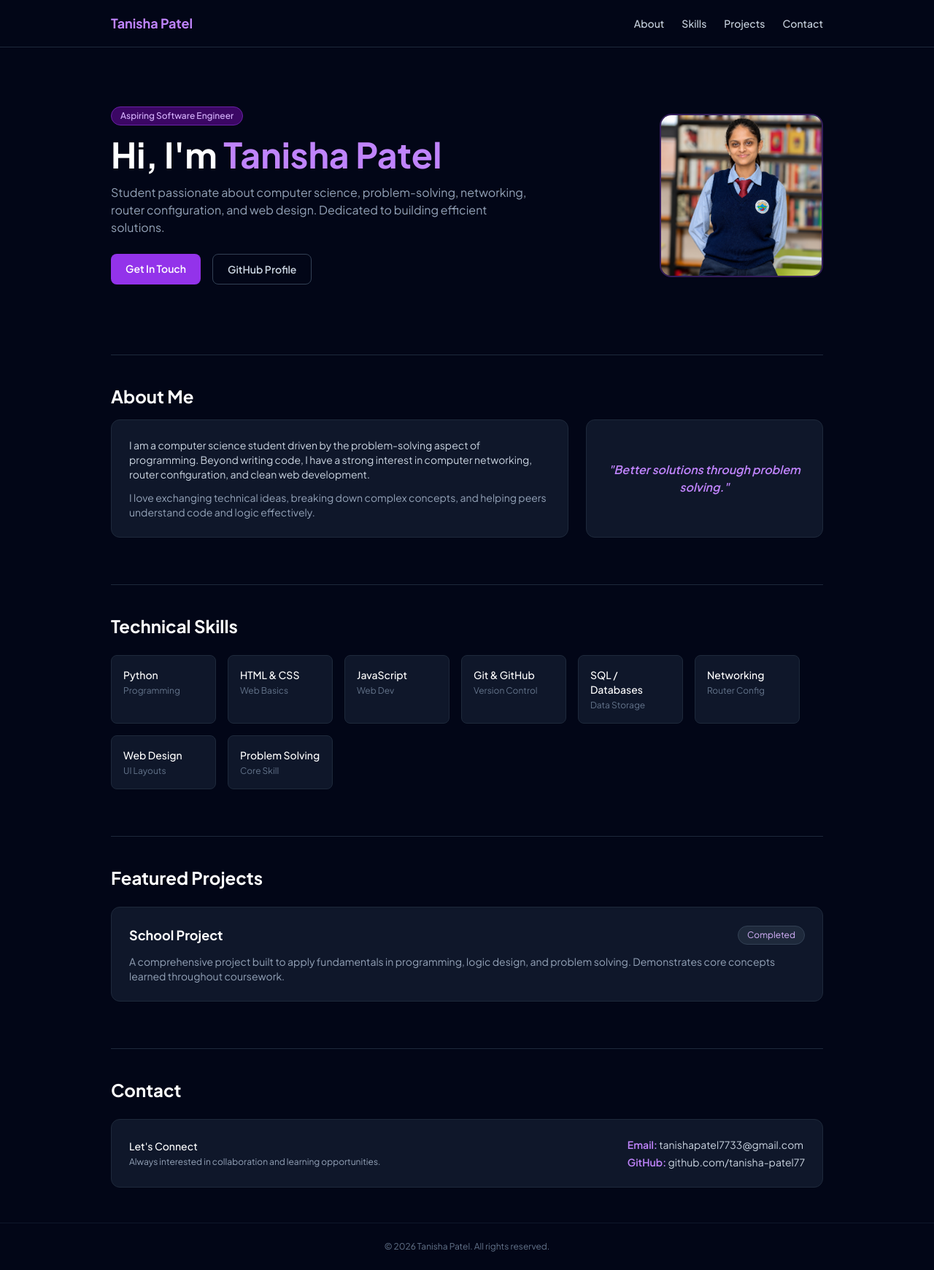
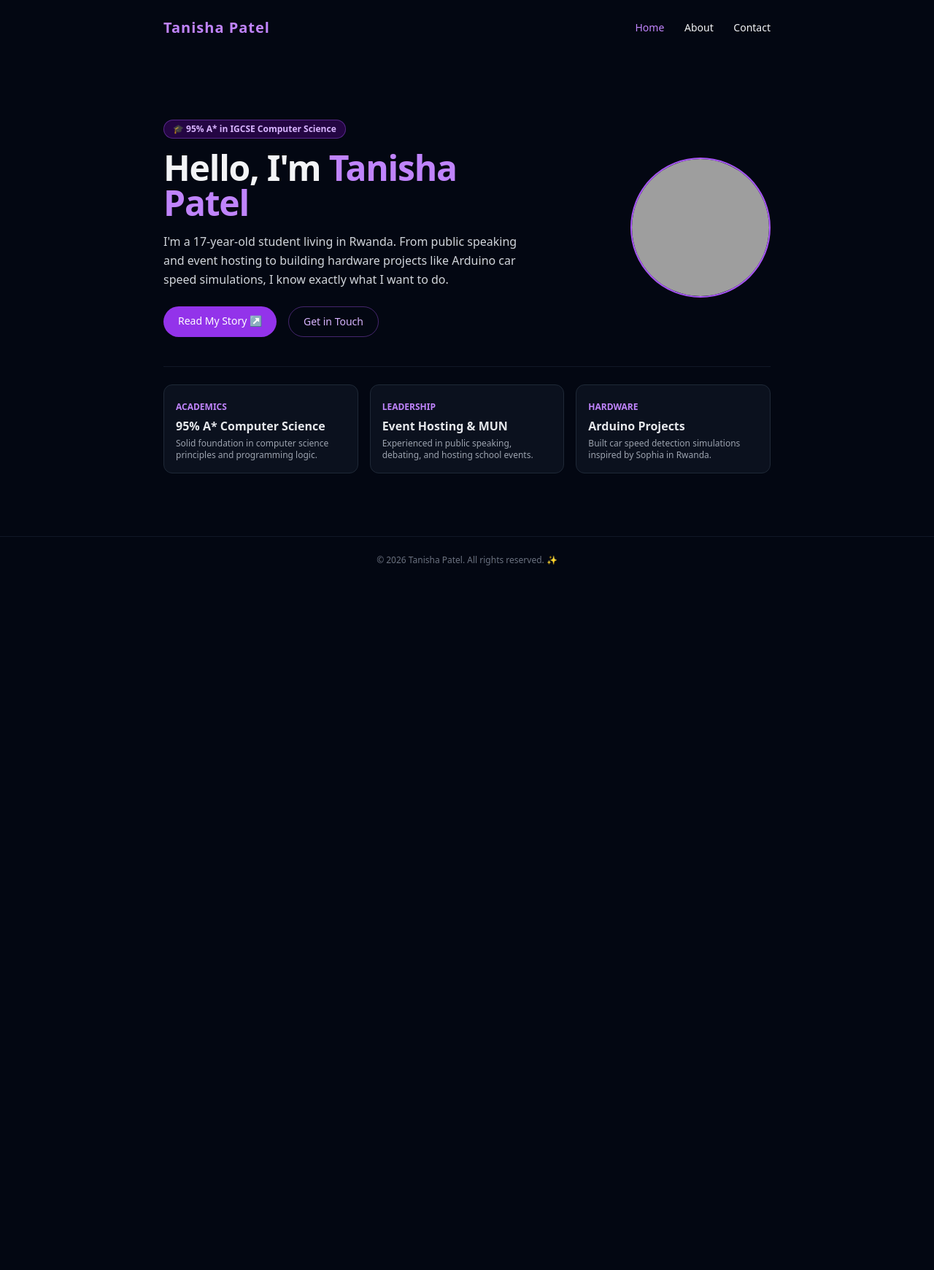
Before and after one commit to tanisha-patel77/my-first-portfolio, a Django app: page / in a window 1280 px wide. Shown: the whole page at 73% size. After the commit the page ends 775 px from the top, so only its background shows below. Run offline with Django 4.2, Linux system fonts and the light colour scheme; some libraries are stand-ins or nearby versions; grey boxes are pictures that could not be loaded.

Commit message:
updated my html pages into smth better with linked pages

```diff
--- a/myportfolio/views.py
+++ b/myportfolio/views.py
@@ -4,3 +4,9 @@ from django.shortcuts import render
 
 def home(request):
     return render(request,'portfolio/index.html')
+
+def contact(request):
+    return render(request,'portfolio/contactme.html')
+
+def aboutme(request):
+    return render(request,'portfolio/aboutme.html')
--- a/portfolio/urls.py
+++ b/portfolio/urls.py
@@ -22,4 +22,9 @@ urlpatterns = [
     path('admin/', admin.site.urls),
 
     path('',views.home,name='home'),
+
+    path('contactme/',views.contact,name='contact'),
+
+    path('aboutme/',views.aboutme,name='aboutme'),
+
 ]
--- a/templates/portfolio/index.html
+++ b/templates/portfolio/index.html
@@ -1,156 +1,86 @@
-{% load static %}
 <!DOCTYPE html>
 <html lang="en">
 <head>
     <meta charset="UTF-8">
     <meta name="viewport" content="width=device-width, initial-scale=1.0">
-    <title>Tanisha Patel — Portfolio</title>
+    <title>Home - Tanisha Patel</title>
     <!-- Tailwind CSS CDN -->
     <script src="https://cdn.tailwindcss.com"></script>
-    <!-- Google Font: Plus Jakarta Sans -->
-    <link href="https://fonts.googleapis.com/css2?family=Plus+Jakarta+Sans:wght@400;500;600;700&display=swap" rel="stylesheet">
-    <style>
-        body { font-family: 'Plus Jakarta Sans', sans-serif; }
-    </style>
 </head>
-<body class="bg-slate-950 text-slate-100 min-h-screen">
+<body class="bg-gray-950 text-gray-100 font-sans min-h-screen flex flex-col justify-between">
 
-<!-- NAVIGATION -->
-<header class="sticky top-0 bg-slate-950 border-b border-slate-800 z-50">
-    <div class="max-w-5xl mx-auto px-6 h-16 flex items-center justify-between">
-        <a href="#" class="font-bold text-lg text-purple-400">Tanisha Patel</a>
-        <nav class="flex gap-6 text-sm text-slate-300 font-medium">
-            <a href="#about" class="hover:text-purple-400">About</a>
-            <a href="#skills" class="hover:text-purple-400">Skills</a>
-            <a href="#projects" class="hover:text-purple-400">Projects</a>
-            <a href="#contact" class="hover:text-purple-400">Contact</a>
-        </nav>
+<!-- Navbar -->
+<nav class="flex justify-between items-center px-8 py-6 max-w-4xl mx-auto w-full">
+    <h1 class="text-xl font-bold tracking-wider text-purple-400">Tanisha Patel</h1>
+    <div class="space-x-6 text-sm">
+        <a href="index.html" class="text-purple-400 font-medium">Home</a>
+        <a href="about.html" class="hover:text-purple-400 transition">About</a>
+        <a href="contact.html" class="hover:text-purple-400 transition">Contact</a>
     </div>
-</header>
+</nav>
 
-<main class="max-w-5xl mx-auto px-6 py-12 space-y-16">
+<!-- Hero Section -->
+<main class="max-w-4xl mx-auto px-8 py-10 space-y-10 w-full">
 
-    <!-- HERO SECTION -->
-    <section class="flex flex-col-reverse md:flex-row items-center justify-between gap-10 py-8">
-        <div class="space-y-4 max-w-xl">
-                <span class="inline-block px-3 py-1 bg-purple-950 text-purple-300 border border-purple-800 rounded-full text-xs font-medium">
-                    Aspiring Software Engineer
-                </span>
-            <h1 class="text-4xl sm:text-5xl font-bold text-white">
-                Hi, I'm <span class="text-purple-400">Tanisha Patel</span>
-            </h1>
-            <p class="text-slate-400 text-base">
-                Student passionate about computer science, problem-solving, networking, router configuration, and web design. Dedicated to building efficient solutions.
+    <div class="flex flex-col md:flex-row items-center justify-between gap-8">
+        <div class="space-y-4 max-w-lg">
+            <!-- Achievement Badge -->
+            <div class="inline-block bg-purple-950/60 border border-purple-500/40 text-purple-300 text-xs px-3 py-1 rounded-full font-semibold">
+                🎓 95% A* in IGCSE Computer Science
+            </div>
+
+            <h2 class="text-3xl md:text-5xl font-extrabold tracking-tight">
+                Hello, I'm <span class="text-purple-400">Tanisha Patel</span>
+            </h2>
+
+            <p class="text-gray-300 text-base leading-relaxed">
+                I'm a 17-year-old student living in Rwanda. From public speaking and event hosting to building hardware projects like Arduino car speed simulations, I know exactly what I want to do.
             </p>
-            <div class="flex gap-4 pt-2">
-                <a href="#contact" class="bg-purple-600 hover:bg-purple-500 text-white font-semibold text-sm px-5 py-2.5 rounded-lg transition">
-                    Get In Touch
+
+            <div class="pt-2 flex gap-4">
+                <a href="about.html" class="bg-purple-600 hover:bg-purple-700 text-white px-5 py-2.5 rounded-full font-medium text-sm transition">
+                    Read My Story ↗
                 </a>
-                <a href="https://github.com/tanisha-patel77" target="_blank" class="border border-slate-700 hover:border-slate-500 text-slate-300 font-semibold text-sm px-5 py-2.5 rounded-lg transition">
-                    GitHub Profile
+                <a href="contact.html" class="border border-purple-500/40 hover:border-purple-400 text-purple-300 px-5 py-2.5 rounded-full font-medium text-sm transition">
+                    Get in Touch
                 </a>
             </div>
         </div>
 
-        <!-- PROFILE PHOTO PLACEHOLDER -->
-        <div>
-            <div class="w-48 h-48 sm:w-56 sm:h-56 rounded-2xl overflow-hidden border-2 border-purple-500/30">
-                <img src="{% static 'POTFOLIO_IMAGE.png' %}" alt="Tanisha Patel" class="w-full h-full object-cover">
+        <!-- Profile Picture Placeholder -->
+        <div class="w-48 h-48 rounded-full border-2 border-purple-500 overflow-hidden bg-gray-900 flex items-center justify-center text-gray-500 shrink-0">
+            <div class="w-48 h-48 rounded-full border-2 border-purple-500 overflow-hidden shrink-0">
+                <img src="static/PORTFOLIO_IMAGE.png" alt="Tanisha Patel" class="w-full h-full object-cover">
             </div>
         </div>
-    </section>
+    </div>
 
-    <!-- ABOUT SECTION -->
-    <section id="about" class="space-y-4 border-t border-slate-800 pt-10">
-        <h2 class="text-2xl font-bold text-white">About Me</h2>
-        <div class="flex flex-col md:flex-row gap-6">
-            <div class="flex-1 bg-slate-900 border border-slate-800 p-6 rounded-xl space-y-3">
-                <p class="text-slate-300 text-sm">
-                    I am a computer science student driven by the problem-solving aspect of programming. Beyond writing code, I have a strong interest in computer networking, router configuration, and clean web development.
-                </p>
-                <p class="text-slate-400 text-sm">
-                    I love exchanging technical ideas, breaking down complex concepts, and helping peers understand code and logic effectively.
-                </p>
-            </div>
-            <div class="w-full md:w-1/3 bg-slate-900 border border-slate-800 p-6 rounded-xl flex items-center justify-center text-center">
-                <p class="text-purple-400 font-semibold text-base italic">"Better solutions through problem solving."</p>
-            </div>
+    <!-- Quick Highlights Grid -->
+    <div class="grid grid-cols-1 md:grid-cols-3 gap-4 pt-6 border-t border-gray-900">
+        <div class="bg-gray-900/60 border border-gray-800 p-4 rounded-xl space-y-1">
+            <span class="text-xs text-purple-400 font-semibold">ACADEMICS</span>
+            <h3 class="font-bold text-gray-200">95% A* Computer Science</h3>
+            <p class="text-gray-400 text-xs">Solid foundation in computer science principles and programming logic.</p>
         </div>
-    </section>
 
-    <!-- SKILLS SECTION -->
-    <section id="skills" class="space-y-6 border-t border-slate-800 pt-10">
-        <h2 class="text-2xl font-bold text-white">Technical Skills</h2>
-        <div class="flex flex-wrap gap-4">
-            <div class="bg-slate-900 border border-slate-800 p-4 rounded-lg w-36">
-                <p class="text-white font-medium text-sm">Python</p>
-                <p class="text-slate-500 text-xs mt-1">Programming</p>
-            </div>
-            <div class="bg-slate-900 border border-slate-800 p-4 rounded-lg w-36">
-                <p class="text-white font-medium text-sm">HTML & CSS</p>
-                <p class="text-slate-500 text-xs mt-1">Web Basics</p>
-            </div>
-            <div class="bg-slate-900 border border-slate-800 p-4 rounded-lg w-36">
-                <p class="text-white font-medium text-sm">JavaScript</p>
-                <p class="text-slate-500 text-xs mt-1">Web Dev</p>
-            </div>
-            <div class="bg-slate-900 border border-slate-800 p-4 rounded-lg w-36">
-                <p class="text-white font-medium text-sm">Git & GitHub</p>
-                <p class="text-slate-500 text-xs mt-1">Version Control</p>
-            </div>
-            <div class="bg-slate-900 border border-slate-800 p-4 rounded-lg w-36">
-                <p class="text-white font-medium text-sm">SQL / Databases</p>
-                <p class="text-slate-500 text-xs mt-1">Data Storage</p>
-            </div>
-            <div class="bg-slate-900 border border-slate-800 p-4 rounded-lg w-36">
-                <p class="text-white font-medium text-sm">Networking</p>
-                <p class="text-slate-500 text-xs mt-1">Router Config</p>
-            </div>
-            <div class="bg-slate-900 border border-slate-800 p-4 rounded-lg w-36">
-                <p class="text-white font-medium text-sm">Web Design</p>
-                <p class="text-slate-500 text-xs mt-1">UI Layouts</p>
-            </div>
-            <div class="bg-slate-900 border border-slate-800 p-4 rounded-lg w-36">
-                <p class="text-white font-medium text-sm">Problem Solving</p>
-                <p class="text-slate-500 text-xs mt-1">Core Skill</p>
-            </div>
+        <div class="bg-gray-900/60 border border-gray-800 p-4 rounded-xl space-y-1">
+            <span class="text-xs text-purple-400 font-semibold">LEADERSHIP</span>
+            <h3 class="font-bold text-gray-200">Event Hosting & MUN</h3>
+            <p class="text-gray-400 text-xs">Experienced in public speaking, debating, and hosting school events.</p>
         </div>
-    </section>
 
-    <!-- PROJECTS SECTION -->
-    <section id="projects" class="space-y-6 border-t border-slate-800 pt-10">
-        <h2 class="text-2xl font-bold text-white">Featured Projects</h2>
-        <div class="bg-slate-900 border border-slate-800 p-6 rounded-xl space-y-3">
-            <div class="flex items-center justify-between">
-                <h3 class="text-lg font-bold text-white">School Project</h3>
-                <span class="text-xs bg-slate-800 text-purple-300 border border-slate-700 px-3 py-1 rounded-full">Completed</span>
-            </div>
-            <p class="text-slate-400 text-sm">
-                A comprehensive project built to apply fundamentals in programming, logic design, and problem solving. Demonstrates core concepts learned throughout coursework.
-            </p>
+        <div class="bg-gray-900/60 border border-gray-800 p-4 rounded-xl space-y-1">
+            <span class="text-xs text-purple-400 font-semibold">HARDWARE</span>
+            <h3 class="font-bold text-gray-200">Arduino Projects</h3>
+            <p class="text-gray-400 text-xs">Built car speed detection simulations inspired by Sophia in Rwanda.</p>
         </div>
-    </section>
-
-    <!-- CONTACT SECTION -->
-    <section id="contact" class="space-y-6 border-t border-slate-800 pt-10">
-        <h2 class="text-2xl font-bold text-white">Contact</h2>
-        <div class="bg-slate-900 border border-slate-800 p-6 rounded-xl flex flex-col sm:flex-row justify-between items-start sm:items-center gap-4">
-            <div class="space-y-1">
-                <p class="text-white font-medium text-sm">Let's Connect</p>
-                <p class="text-slate-400 text-xs">Always interested in collaboration and learning opportunities.</p>
-            </div>
-            <div class="space-y-1 text-sm text-slate-300">
-                <p><span class="text-purple-400 font-semibold">Email:</span> tanishapatel7733@gmail.com</p>
-                <p><span class="text-purple-400 font-semibold">GitHub:</span> github.com/tanisha-patel77</p>
-            </div>
-        </div>
-    </section>
+    </div>
 
 </main>
 
-<!-- FOOTER -->
-<footer class="border-t border-slate-900 py-6 text-center text-xs text-slate-500">
-    <p>© 2026 Tanisha Patel. All rights reserved.</p>
+<!-- Footer -->
+<footer class="text-center py-6 text-xs text-gray-500 border-t border-gray-900">
+    <p>© 2026 Tanisha Patel. All rights reserved. ✨</p>
 </footer>
 
 </body>
```
Also changed, not shown: templates/portfolio/aboutme.html (added, +81 -0 lines), templates/portfolio/contactme.html (added, +54 -0 lines).
